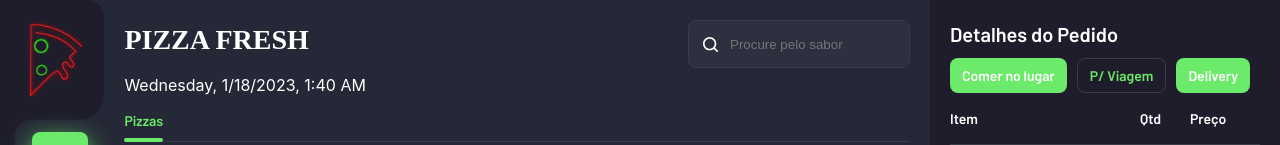
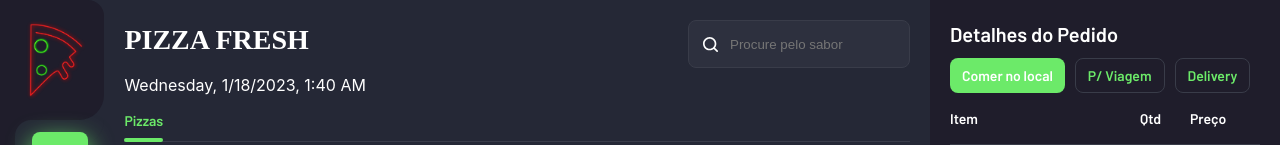
Before and after one commit to DevzVictor/pizza-fresh-client, a React (Create React App) app: page / in a window 1280 px wide. Shown: the top 145 px of the page. Built offline with nearby package versions, Linux system fonts and the light colour scheme; a web font is replaced by a local one.

Commit message:
feat(orderType): implement function for switch order type

```diff
--- a/src/components/OrderDetails/index.tsx
+++ b/src/components/OrderDetails/index.tsx
@@ -3,6 +3,7 @@ import OrderItem from "components/OrderItem";
 import OrderItemList from "components/OrderItemList";
 import ButtonToggle from "components/ButtonToggle";
 import ButtonLarge from "components/ButtonLarge";
+import { OrderType } from "types/orderType";
 import { HTMLAttributes, useEffect, useState } from "react";
 import { OrderItemType } from "types/OrderItemType";
 
@@ -10,9 +11,15 @@ type OrderDetailsType = HTMLAttributes<HTMLDivElement>;
 
 type OrderDetailsProps = {
   orders: OrderItemType[];
+  onChangeActiveOrderType: (data: OrderType) => void;
+  activeOrderType: OrderType;
 } & OrderDetailsType;
 
-const OrderDetails = ({ orders }: OrderDetailsProps) => {
+const OrderDetails = ({
+  orders,
+  onChangeActiveOrderType,
+  activeOrderType,
+}: OrderDetailsProps) => {
   const price = orders
     .map((i) => i.product.price * i.quantity)
     .reduce((a, b) => a + b, 0);
@@ -27,9 +34,21 @@ const OrderDetails = ({ orders }: OrderDetailsProps) => {
     <S.OrderDetails>
       <S.OrderDetailsTitle>Detalhes do Pedido</S.OrderDetailsTitle>
       <S.OrderDetailsButtonGroup>
-        <ButtonToggle active={true} value="Comer no lugar" />
-        <ButtonToggle active={false} value="P/ Viagem" />
-        <ButtonToggle active={true} value="Delivery" />
+        <ButtonToggle
+          onClick={() => {onChangeActiveOrderType(OrderType.COMER_NO_LOCAL)}}
+          active={activeOrderType === OrderType.COMER_NO_LOCAL}
+          value="Comer no local"
+        />
+        <ButtonToggle
+          onClick={() => {onChangeActiveOrderType(OrderType.PARA_VIAGEM)}}
+          active={activeOrderType === OrderType.PARA_VIAGEM}
+          value="P/ Viagem"
+        />
+        <ButtonToggle
+          onClick={() => {onChangeActiveOrderType(OrderType.DELIVERY)}}
+          active={activeOrderType === OrderType.DELIVERY}
+          value="Delivery"
+        />
       </S.OrderDetailsButtonGroup>
       <S.OrderDetailsList>
         <OrderItemList
--- a/src/pages/Home/index.tsx
+++ b/src/pages/Home/index.tsx
@@ -10,6 +10,8 @@ import { navigationItems } from "data/navigation";
 import { products } from "mocks/products";
 import { orders } from "mocks/orders";
 import { ProductResponse } from "types/Product";
+import { OrderType } from "types/orderType";
+import { useState } from "react";
 
 import { DateTime } from "luxon";
 
@@ -24,8 +26,11 @@ const Home = () => {
   });
 
   const navigate = useNavigate();
+  const [activeOrderType, setActiverOrderType] = useState(
+    OrderType.COMER_NO_LOCAL
+  );
   const handleNavigation = (path: RoutePath) => navigate(path);
-  const handleSelection = (product: ProductResponse) => {}
+  const handleSelection = (product: ProductResponse) => {};
 
   return (
     <S.Home>
@@ -56,7 +61,7 @@ const Home = () => {
           </S.HomeProductTitle>
           <S.HomeProductList>
             <ProductItemList>
-            {Boolean(products.length) &&
+              {Boolean(products.length) &&
                 products.map((product, index) => (
                   <ProductItem
                     product={product}
@@ -69,9 +74,13 @@ const Home = () => {
         </div>
       </S.HomeContent>
       <aside>
-        <OrderDetails orders={orders}></OrderDetails>
+        <OrderDetails
+          orders={orders}
+          onChangeActiveOrderType={(data) => setActiverOrderType(data)}
+          activeOrderType={activeOrderType}
+        ></OrderDetails>
       </aside>
-      {/* <Overlay>
+      {/* <Overlay></Overlay>
         <CheckoutSection />
       </Overlay> */}
     </S.Home>
--- /dev/null
+++ b/src/types/orderType.ts
@@ -0,0 +1,5 @@
+export enum OrderType {
+  COMER_NO_LOCAL = "Comer no local",
+  PARA_VIAGEM = "Para viagem",
+  DELIVERY = "Delivery",
+}
```
